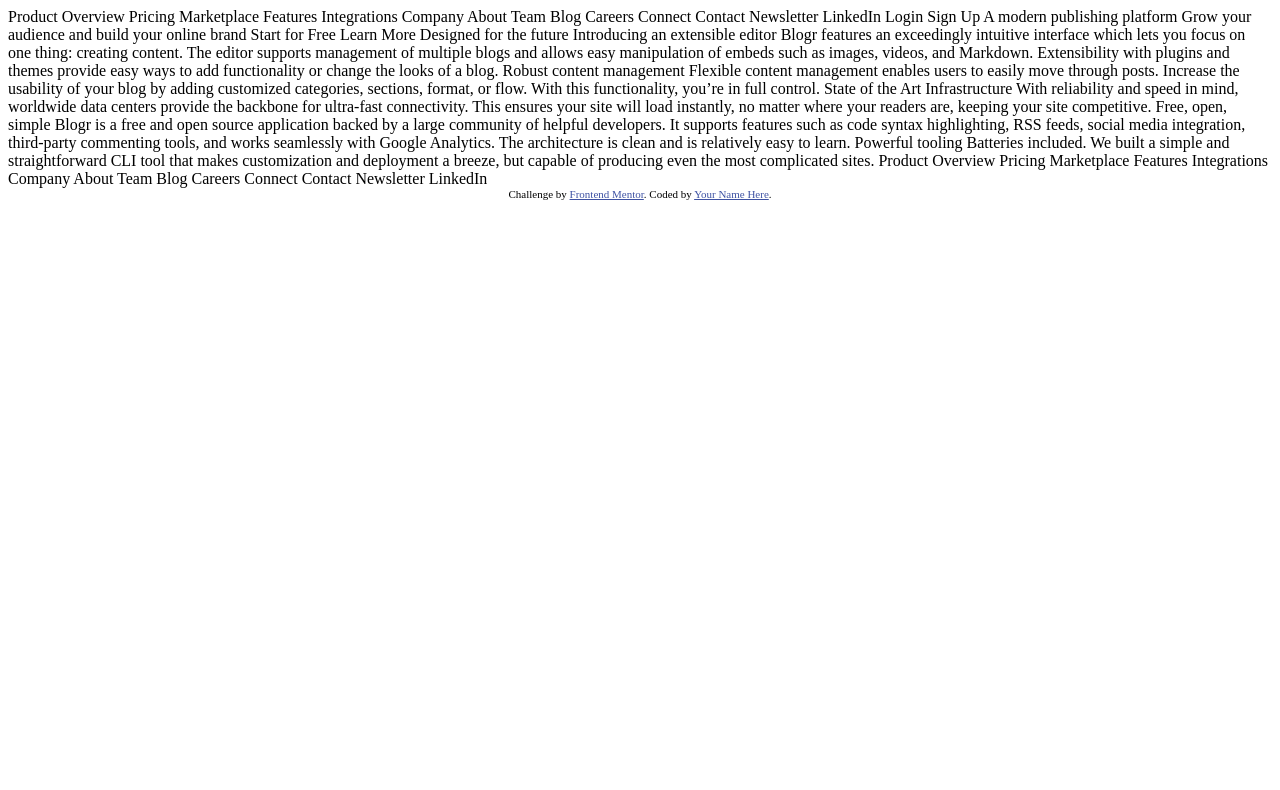
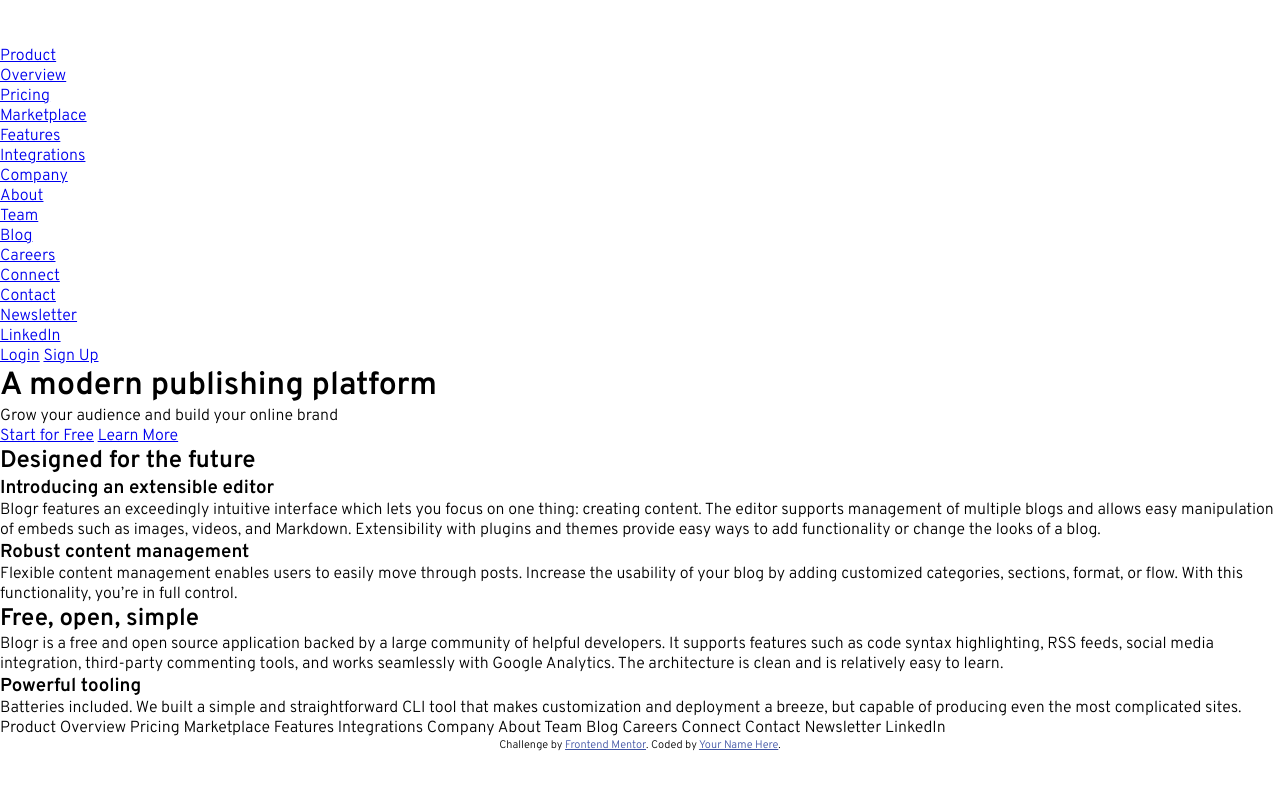
Before and after one commit to tsvetkovsergey/blogr-challenge, a website: page index.html in a window 1280 px wide. Drawn offline with nearby package versions, Linux system fonts and the light colour scheme; files that its build step writes are made by us from their sources.

Commit message:
Finish html markup

```diff
--- a/index.html
+++ b/index.html
@@ -7,6 +7,8 @@
   <!-- displays site properly based on user's device -->
 
   <link rel="icon" type="image/png" sizes="32x32" href="./images/favicon-32x32.png">
+
+  <link rel="stylesheet" href="css/style.css">
 
   <script defer src="script/main.js"></script>
 
@@ -26,61 +28,125 @@
 </head>
 
 <body>
-  Product
+  <!-- ================================= -->
+  <!-- HEADER -->
+  <header class="header">
 
-  Overview
-  Pricing
-  Marketplace
-  Features
-  Integrations
+    <div class="header__navbar">
+      <img src="images/logo.svg" alt="Blogr logo" class="header__logo">
 
-  Company
+      <nav class="nav">
+        <ul class="nav__list">
+          <li class="nav__item">
+            <a href="#" class="nav__link">Product</a>
+            <ul class="nav__list">
+              <li class="list__item"><a href="#" class="nav__link">Overview</a></li>
+              <li class="list__item"><a href="#" class="nav__link">Pricing</a></li>
+              <li class="list__item"><a href="#" class="nav__link">Marketplace</a></li>
+              <li class="list__item"><a href="#" class="nav__link">Features</a></li>
+              <li class="list__item"><a href="#" class="nav__link">Integrations</a></li>
+            </ul>
+          </li>
 
-  About
-  Team
-  Blog
-  Careers
+          <li class="nav__item">
+            <a href="#" class="nav__link">Company</a>
+            <ul class="nav__list">
+              <li class="list__item"><a href="#" class="nav__link">About</a></li>
+              <li class="list__item"><a href="#" class="nav__link">Team</a></li>
+              <li class="list__item"><a href="#" class="nav__link">Blog</a></li>
+              <li class="list__item"><a href="#" class="nav__link">Careers</a></li>
+            </ul>
+          </li>
 
-  Connect
+          <li class="nav__item">
+            <a href="#" class="nav__link">Connect</a>
+            <ul class="nav__list">
+              <li class="list__item"><a href="#" class="nav__link">Contact</a></li>
+              <li class="list__item"><a href="#" class="nav__link">Newsletter</a></li>
+              <li class="list__item"><a href="#" class="nav__link">LinkedIn</a></li>
+            </ul>
+          </li>
+        </ul>
+      </nav>
 
-  Contact
-  Newsletter
-  LinkedIn
+      <a href="#" class="header__link">Login</a>
+      <a href="#" class="btn btn--primary">Sign Up</a>
+    </div>
 
-  Login
-  Sign Up
+    <div class="header__content">
+      <h1 class="header__title">A modern publishing platform</h1>
+      <p class="header__desc">Grow your audience and build your online brand</p>
+      <a href="#" class="btn btn--primary">Start for Free</a>
+      <a href="#" class="btn btn--secondary">Learn More</a>
+    </div>
+  </header>
 
-  A modern publishing platform
-  Grow your audience and build your online brand
+  <main class="main">
+    <!-- ================================= -->
+    <!-- FUTURE SECTION -->
+    <section class="future">
+      <h2 class="future__title">Designed for the future</h2>
 
-  Start for Free
-  Learn More
-
-  Designed for the future
-
-  Introducing an extensible editor
+      <div class="card">
+        <h3 class="card__title">Introducing an extensible editor</h3>
+        <p class="card__desc">
           Blogr features an exceedingly intuitive interface which lets you focus on one thing: creating content.
           The editor supports management of multiple blogs and allows easy manipulation of embeds such as images,
           videos, and Markdown. Extensibility with plugins and themes provide easy ways to add functionality or
           change the looks of a blog.
+        </p>
+      </div>
 
-  Robust content management
+      <div class="card">
+        <h3 class="card__title">Robust content management</h3>
+        <p class="card__desc">
           Flexible content management enables users to easily move through posts. Increase the usability of your blog
           by adding customized categories, sections, format, or flow. With this functionality, you’re in full control.
+        </p>
+      </div>
+    </section>
 
-  State of the Art Infrastructure
-  With reliability and speed in mind, worldwide data centers provide the backbone for ultra-fast connectivity.
-  This ensures your site will load instantly, no matter where your readers are, keeping your site competitive.
-
-  Free, open, simple
+    <!-- ================================= -->
+    <!-- INFRASTRUCTURE SECTION -->
+    <section class="infra">
+      <div class="card">
+        <h2 class="card__title">Free, open, simple</h2>
+        <p class="card__desc">
           Blogr is a free and open source application backed by a large community of helpful developers. It supports
           features such as code syntax highlighting, RSS feeds, social media integration, third-party commenting tools,
           and works seamlessly with Google Analytics. The architecture is clean and is relatively easy to learn.
+        </p>
+      </div>
+    </section>
 
-  Powerful tooling
-  Batteries included. We built a simple and straightforward CLI tool that makes customization and deployment a breeze,
-  but
-  capable of producing even the most complicated sites.
+    <!-- ================================= -->
+    <!-- SIMPLE SECTION -->
+    <section class="simple">
+      <div class="card">
+        <h3 class="card__title">Powerful tooling</h3>
+        <p class="card__desc">
+          Batteries included. We built a simple and straightforward CLI tool that makes customization and deployment a
+          breeze, but capable of producing even the most complicated sites.
+        </p>
+      </div>
+    </section>
+
+  </main>
+
+  <!-- ================================= -->
+  <!-- FOOTER -->
+  <footer class="footer">
+
+  </footer>
+
+
+
+
+
+
+
+
+
 
   Product
 
--- /dev/null
+++ b/sass/_base.scss
@@ -0,0 +1,15 @@
+*,
+*::before,
+*::after {
+  margin: 0;
+  padding: 0;
+  box-sizing: inherit;
+}
+
+html {
+  font-size: 62.5%;
+}
+
+body {
+  box-sizing: border-box;
+}
--- /dev/null
+++ b/sass/_typography.scss
@@ -0,0 +1,7 @@
+@import url("https://fonts.googleapis.com/css2?family=Overpass:wght@300;600&display=swap");
+@import url("https://fonts.googleapis.com/css2?family=Ubuntu:wght@400;500;700&display=swap");
+
+body {
+  font-family: "Overpass", sans-serif;
+  font-size: 1.6rem;
+}
--- /dev/null
+++ b/sass/_variables.scss
@@ -0,0 +1,19 @@
+:root {
+  // Primary colors
+  --color-primary: hsl(356, 100%, 66%);
+  --color-primary-light: hsl(355, 100%, 74%);
+  --color-secondary: hsl(208, 49%, 24%);
+
+  // Neutral colors
+  --color-white: hsl(0, 0%, 100%);
+  --color-grey: hsl(240, 2%, 79%);
+  --color-grey-dark: hsl(207, 13%, 34%);
+  --color-black: hsl(240, 10%, 16%);
+
+  // Gradient
+  --color-gradient-red-light: hsl(13, 100%, 72%);
+  --color-gradient-red: hsl(353, 100%, 62%);
+
+  --color-gradient-blue: hsl(237, 17%, 21%);
+  --color-gradient-blue-light: hsl(237, 23%, 32%);
+}
--- /dev/null
+++ b/sass/main.scss
@@ -0,0 +1,5 @@
+@import "base";
+@import "components";
+@import "layout";
+@import "typography";
+@import "variables";
```
Also changed, not shown: sass/_components.scss (added), sass/_layout.scss (added). Lines whose indentation alone changed are shown as unchanged.
